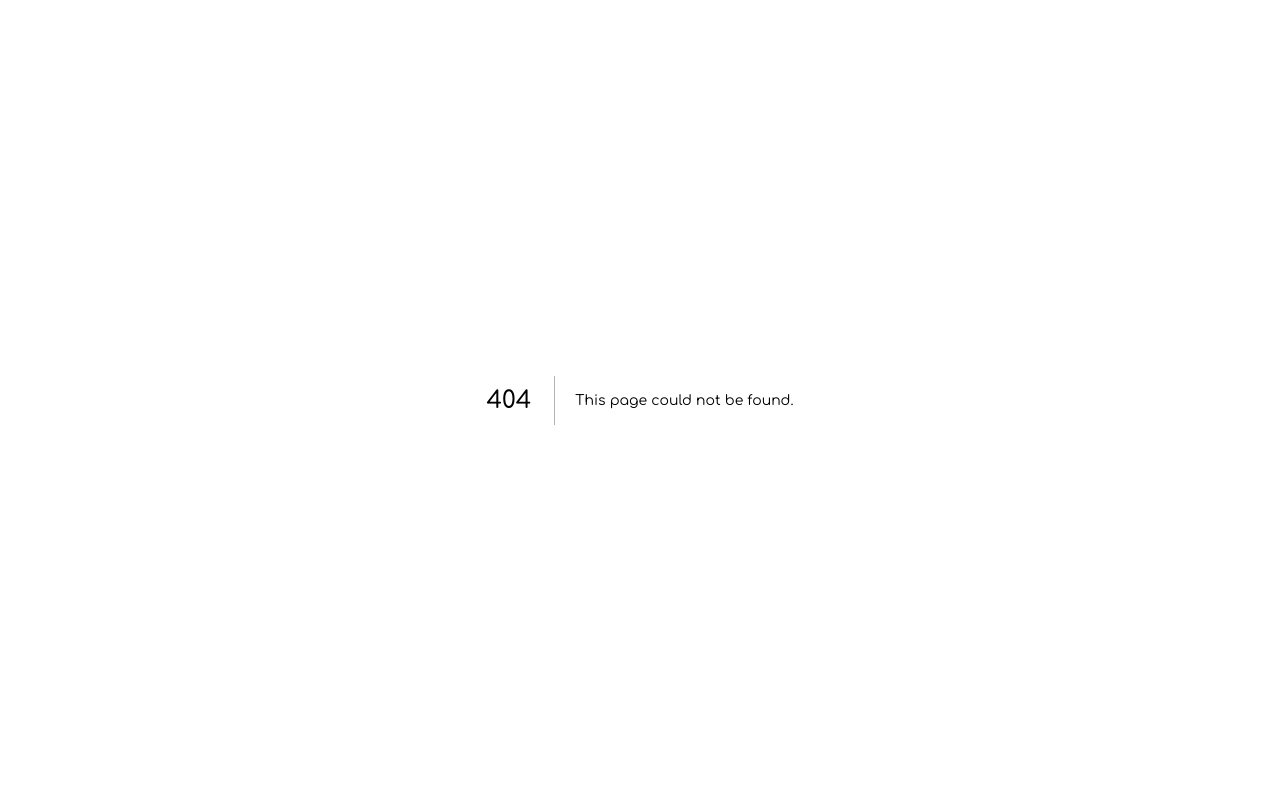
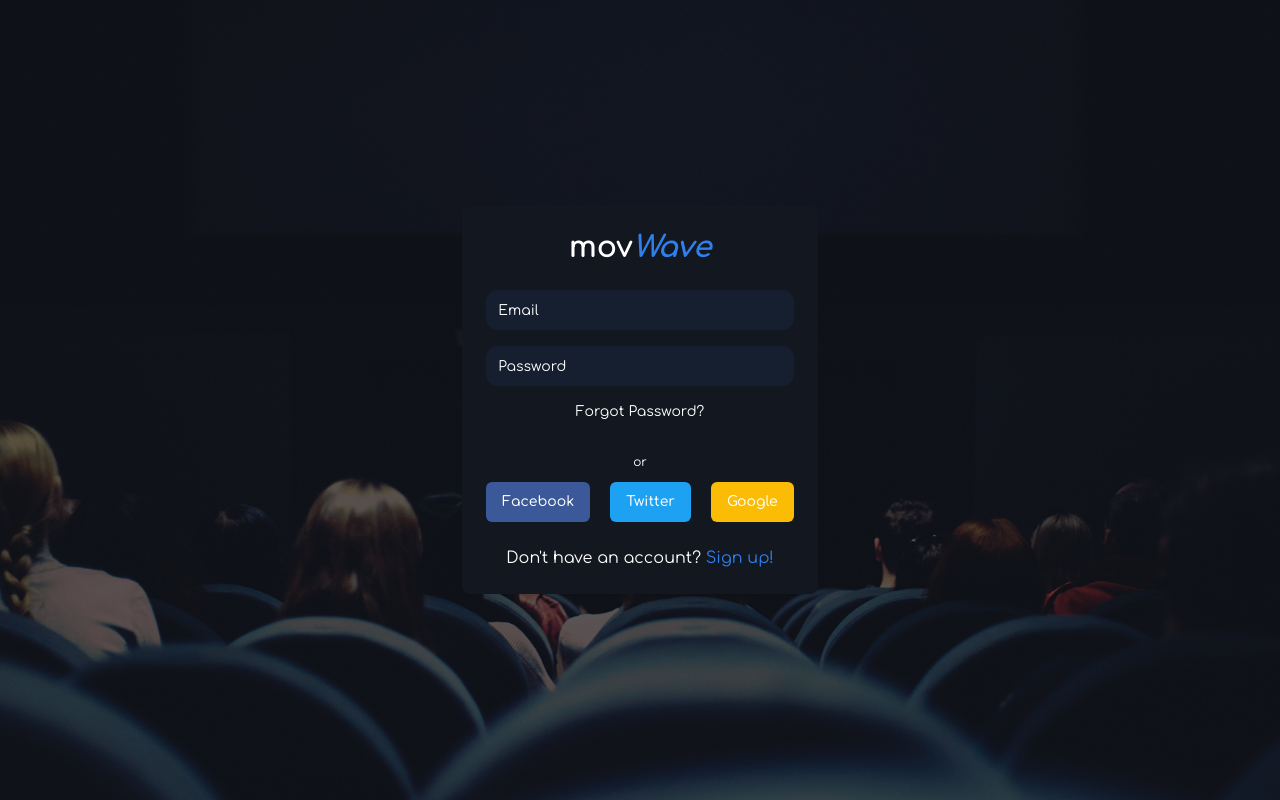
Before and after one commit to aayussraut/next-movWave, a Next.js app: page /auth/login in a window 1280 px wide. Before the commit this address had no page. Built offline with nearby package versions, Linux system fonts and the light colour scheme.

Commit message:
feat: Create login page

```diff
--- /dev/null
+++ b/src/app/auth/login/page.tsx
@@ -0,0 +1,55 @@
+import { AuthWrapper } from "@/components/card/auth-wrapper";
+import LoginForm from "@/components/form/login-form";
+import { Button } from "@/components/ui/button";
+import { Input } from "@/components/ui/input";
+
+export default function LoginPage() {
+  return (
+    <AuthWrapper
+      backButtonHref="/auth/register"
+      backButtonLabel="Don't have an account?"
+      backButtonLinkLabel="Sign up!"
+    >
+      <LoginForm />
+    </AuthWrapper>
+  );
+}
+
+{
+  /* <div className="flex justify-center items-center  bg-[url('/login-bg.jpg')] bg-cover bg-center h-screen ">
+<div className="flex flex-col justify-center items-center bg-[#131720] text-white w-96 rounded-xl p-10">
+  <div className="text-3xl mb-10">
+    <span className="text-white font-bold">mov</span>
+    <span className="text-[#2f80ed] italic font-extrabold">Wave</span>
+  </div>
+  <div className="w-full flex flex-col gap-5 justify-center items-center">
+    <Input
+      placeholder="Email"
+      className="bg-[#151f30] text-gray rounded-md "
+    />
+    <Input
+      placeholder="Password"
+      className="bg-[#151f30] text-gray rounded-md"
+    />
+    <Button className="bg-[#2f80ed] text-white w-full">Login</Button>
+    <span className="text-xs">or</span>
+    <div className="flex justify-center gap-5">
+      <Button className="bg-[#3b5998] text-white">Facebook</Button>
+      <Button className="bg-[#1da1f2] text-white">Twitter</Button>
+      <Button className="bg-[#fbbc05] text-white">Google</Button>
+    </div>
+    <div className="flex flex-col text-sm items-center gap-2">
+      <span>
+        Don&apos;t have an account?{" "}
+        <a href="#" className="text-[#2f80ed]">
+          Sign up
+        </a>
+      </span>
+      <a href="#" className="text-[#2f80ed]">
+        Forgot password?
+      </a>
+    </div>
+  </div>
+</div>
+</div> */
+}
```
